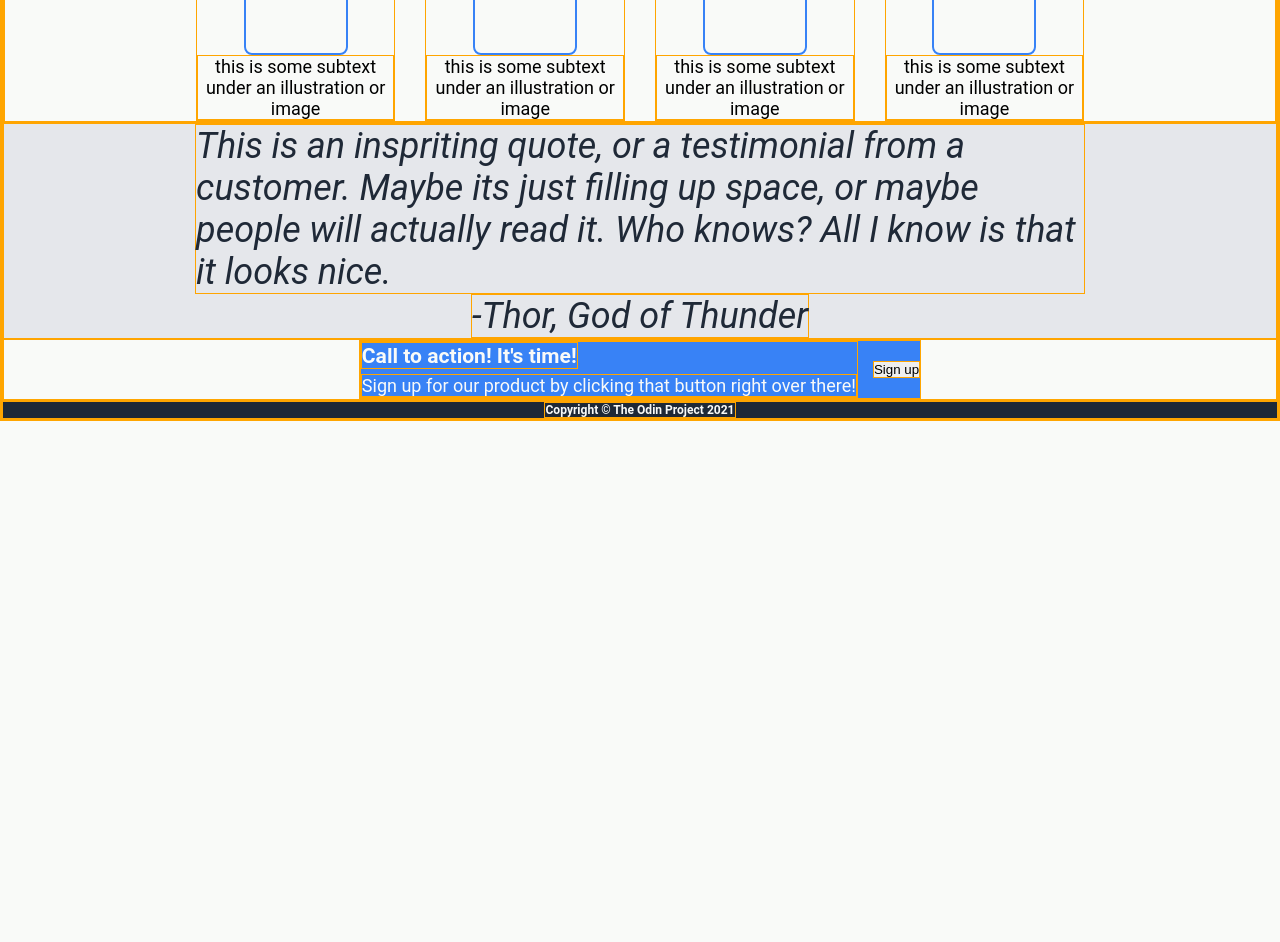
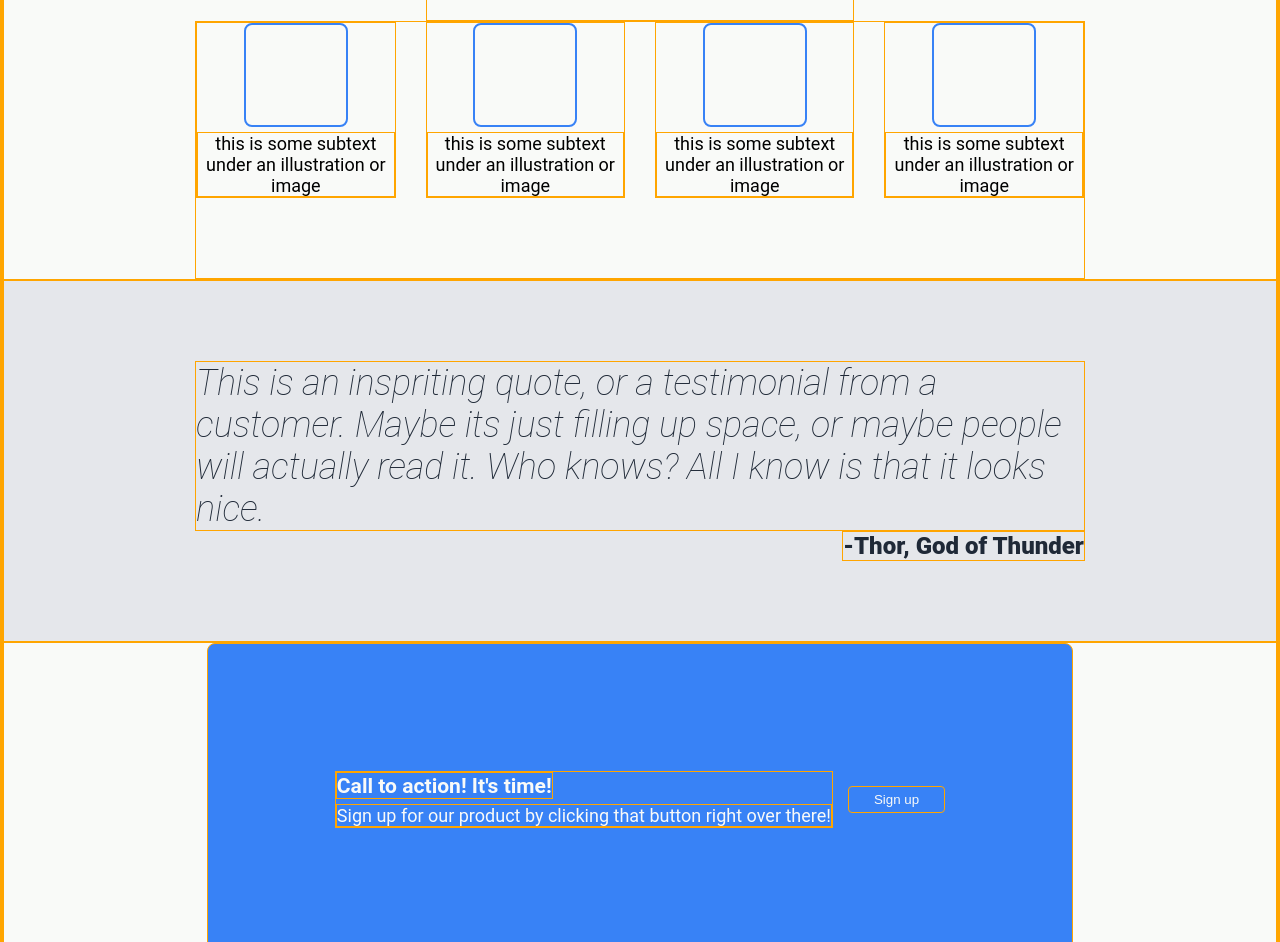
Before and after one commit to silverrowan/odin-landing, a plain HTML site: page index.html in a window 1280 px wide. Shown: the part 495-1437 px from the top of the page. Before the commit the page ends 916 px from the top, so only its background shows below. Drawn offline with Linux system fonts and the light colour scheme.

Commit message:
Alter spacing. Incomplete.

```diff
--- a/style.css
+++ b/style.css
@@ -65,25 +65,26 @@ a {
     font-weight: 900;
 }
 
-.herocont button {
+.herocont button, .ctacard button {
     background-color: #3882F6;
     padding: 5px 25px;
     border-radius: 4px;
     color: #f9faf8;
 }
 
-.mainbody {}
-
 .infocont {
     display: flex;
     flex-direction: column;
     align-items: center;
+    padding: 0px 15%;
 }
 
 .infocont h2 {
     font-weight: 900;
     font-size: 36px;
     color:#1F2937;
+    padding: 36px 0;
+    text-align: center;
 }
 
 .infobar {
@@ -92,7 +93,7 @@ a {
     justify-content: center;
     align-items: center;
     gap: 30px;
-    padding: 0px 15%;
+    padding-bottom: 80px;
 }
 
 .infopt {
@@ -100,6 +101,7 @@ a {
     flex-direction: column;
     align-items: center;
     text-align: center;
+    gap: 5px;
 }
 
 .iconbox {
@@ -113,16 +115,48 @@ a {
     display: flex;
     flex-direction: column;
     align-items: center;
-    padding: 0px 15%;
+    padding: 80px 15%;
     background-color: #E5E7EB;
     font-style: italic;
     font-size: 36px;
-    font-weight: light;
+    font-weight: 100;
     color: #1F2937;
 }
 
-.quote {}
-.quoteattribution{}
+.qattribution {
+    align-self: flex-end;
+    font-size: 24px;
+    font-weight: 900;
+    font-style: normal;
+}
+
+
+.herocont {
+    justify-content: center;
+    background-color: #1F2937;
+    color: #E5E7EB;
+    display: flex;
+    align-items: center;
+    gap: 15px;
+
+    }
+.heroimg {
+    /* width:40%; */
+    align-self:stretch;
+    background-color: #8c8e91;
+    display: flex;
+    justify-content: center;
+    align-items: center;
+}
+
+.ctacont {
+    display: flex;
+    flex-direction: row;
+    justify-content: center;
+    align-items: center;
+    /* gap: 30px; */
+    /* padding: 80px 10%; */
+}
 
 .ctacard {
     justify-content: center;
@@ -132,15 +166,9 @@ a {
     align-items: center;
     gap: 15px;
     background-color: #3882f6;
-}
-
-.ctacont {
-    display: flex;
-    flex-direction: row;
-    justify-content: center;
-    align-items: center;
-    gap: 30px;
-    padding: 0px 20%;
+    margin: 0px 10%;
+    padding: 10%;
+    border-radius: 8px;
 }
 
 .footer {
```
